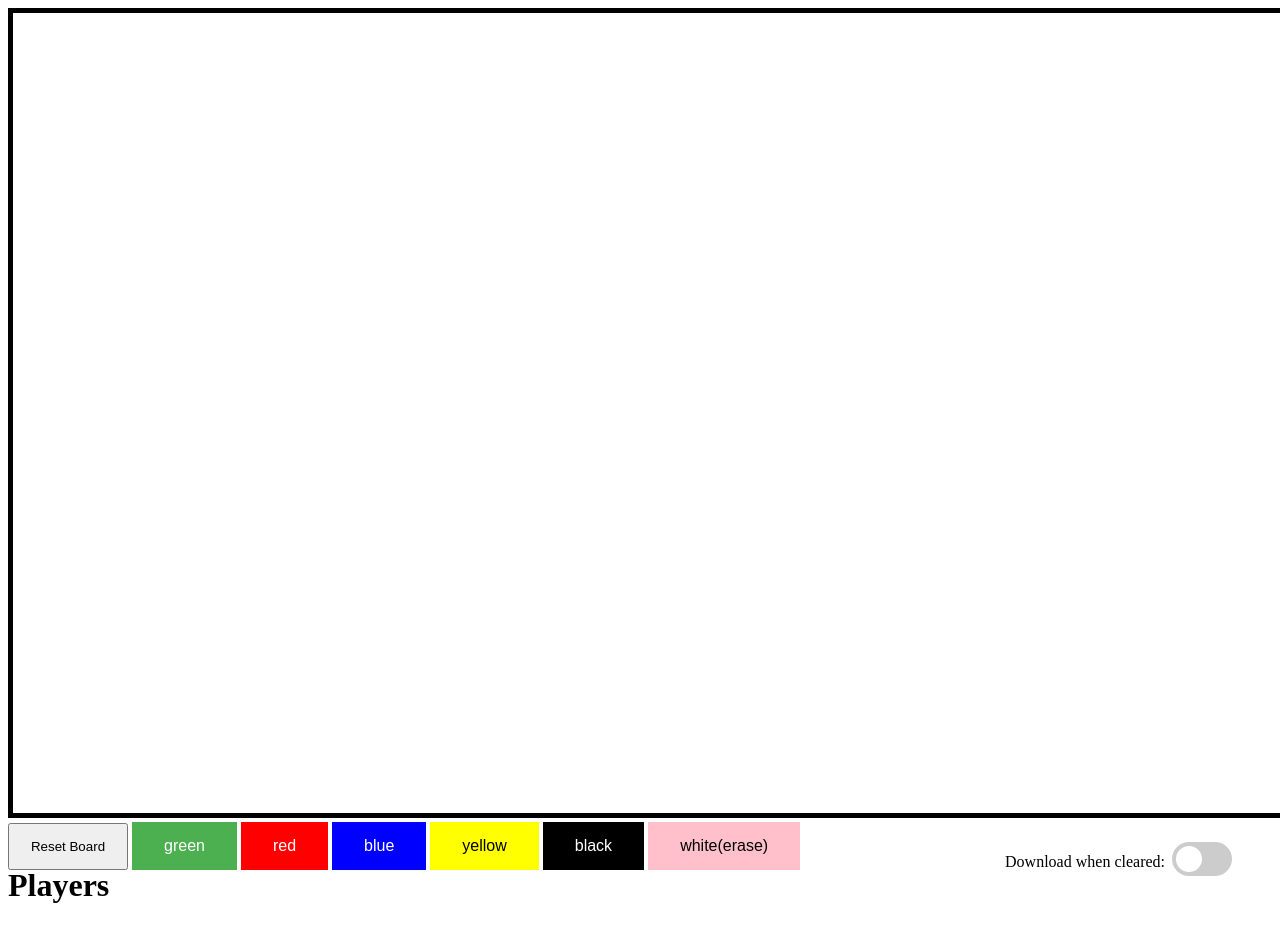
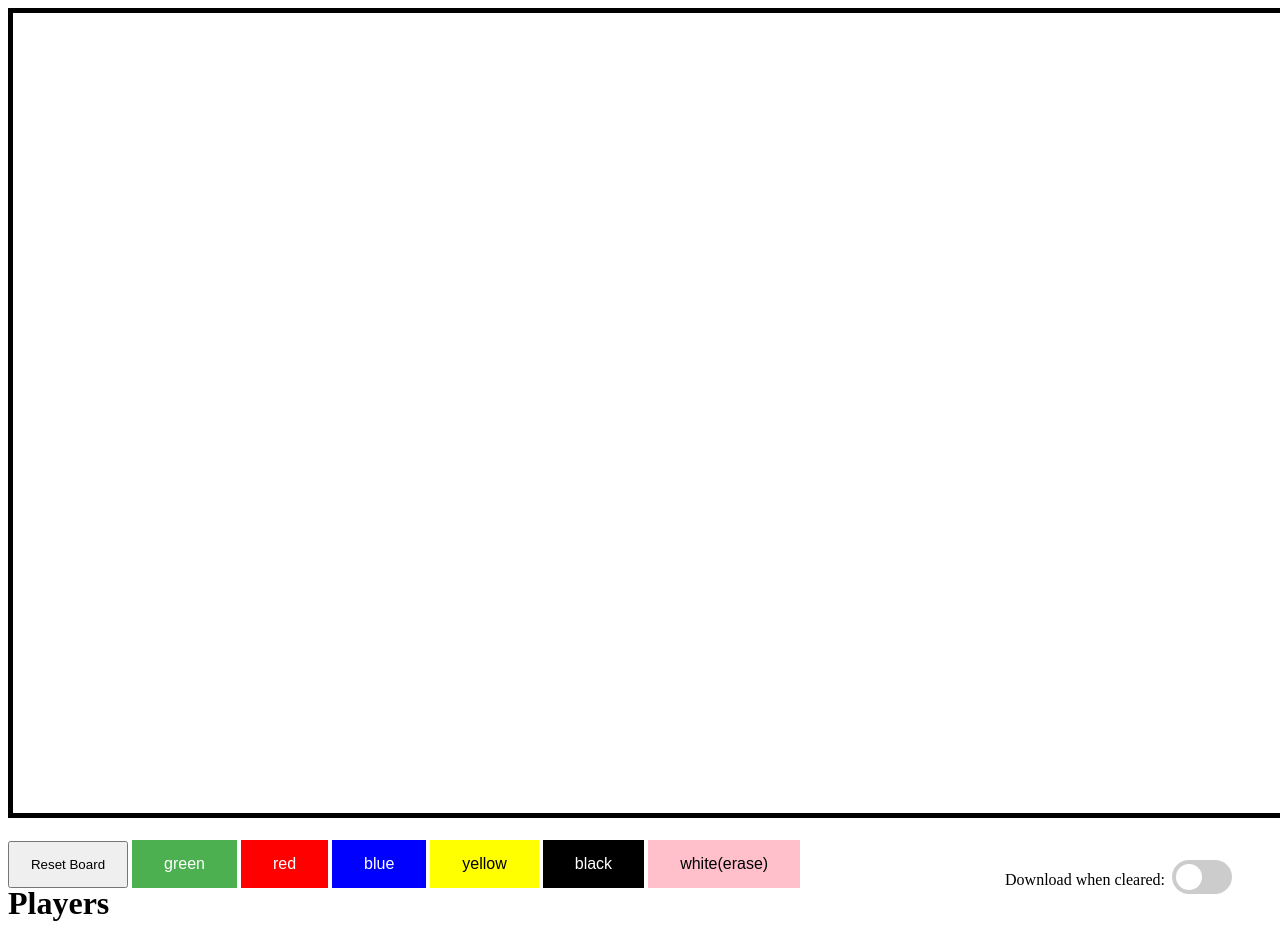
Before and after one commit to EvanKilloran/Draw-Together, a website: page index.html in a window 1280 px wide. Shown: the top 940 px of the page. Drawn offline with nearby package versions, Linux system fonts and the light colour scheme; no server answers.

Commit message:
fixed html issue with differing screen size

```diff
--- a/index.html
+++ b/index.html
@@ -9,7 +9,8 @@
 
   </head>
   <body>
-    <canvas id="canvas"></canvas>
+    <canvas id="canvas"></canvas><br/><br/>
+	<div>
 		<button onclick="boardReset()" style="width:120px;height:47px;" id = "button">Reset Board</button>
 		<button class="colorpick" id="green" onclick="changeColor('green')">green</button>
 		<button class="colorpick" id="red" onclick="changeColor('red')">red</button>
@@ -24,6 +25,7 @@
 			<a id="link"></a>
 				<p class="colorpick" style="color:black;float:right;"> Download when cleared: </p>
 		</br>
+	</div>
 	<h1 class="higher"> Players </h1>
 	<div class="higher" id="players">
 	</div>
```
Lines whose indentation alone changed are shown as unchanged.
